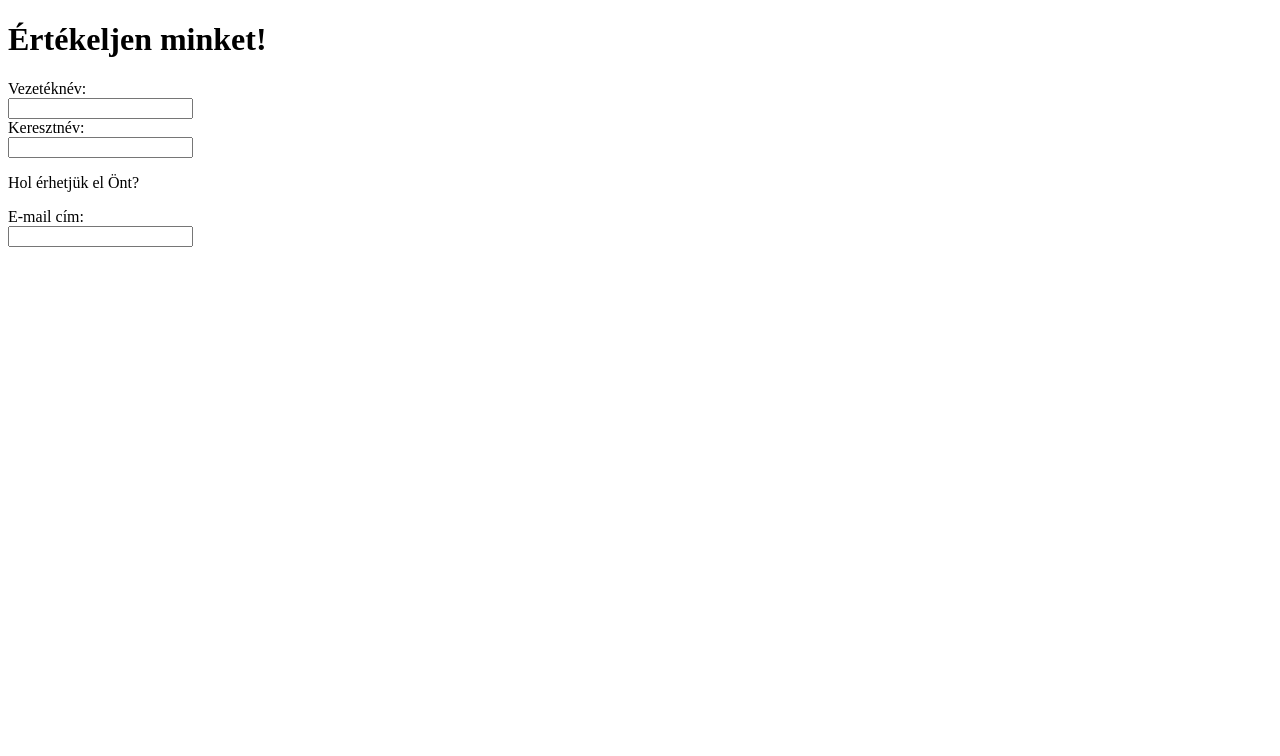
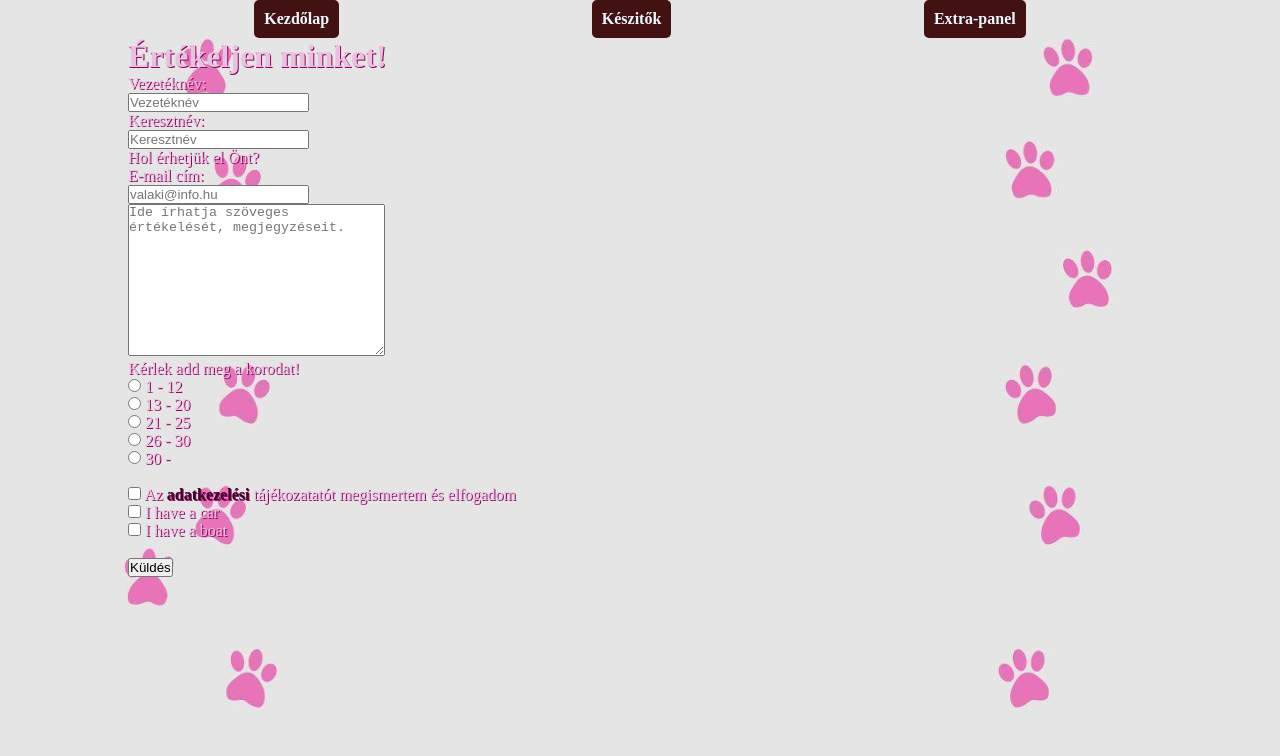
Before and after one commit to Tumpeti/Flexbox_form, a plain HTML site: page urlap.html in a window 1280 px wide. Drawn offline with Linux system fonts and the light colour scheme.

Commit message:
Form további bővítése, stílus update

```diff
--- /dev/null
+++ b/urlap.css
@@ -0,0 +1,51 @@
+*{
+    margin: 0;
+    padding: 0;
+    box-sizing: border-box;
+}
+
+/***body{
+    background-image: url(./kepek/background3.jpg);
+    background-repeat: repeat;
+    background-size: cover;
+}***/
+
+body{
+    background-image: url(kepek/background3.jpg);
+    background-repeat: repeat;
+    background-size: cover;
+}
+
+a{
+    color: rgb(65, 4, 41);
+    text-decoration: none;
+    font-weight: bold;
+  }
+
+  .button {
+    color: aliceblue;
+    background-color: rgb(66, 18, 18);
+    padding: 10px;
+    border-radius: 5px;
+  }
+  .button:hover{
+    background-color: pink;
+    color: black;
+  }
+a{
+    text-decoration: none;
+}
+  main{
+    width: 80%;
+    margin: auto;
+  }
+
+main header h1, form {
+    color: rgb(233, 192, 221);
+    text-shadow: rgb(143, 5, 97) 1px 1px;
+}
+
+.nav-bar{
+    display: flex;
+    justify-content: space-around;
+}
--- a/urlap.html
+++ b/urlap.html
@@ -1,33 +1,68 @@
 <!DOCTYPE html>
 <html lang="hu">
+
 <head>
     <meta charset="UTF-8">
     <meta name="description" content="Rózsaszín párduc képrregény">
     <meta name="keywords" content="Rózsaszín párduc, képregény">
     <meta name="author" content="Pozsa Marcell, Tumpek Péter">
     <meta name="viewport" content="width=device-width, initial-scale=1.0">
-    <link rel="stylesheet" href="style.css">
+    <link rel="stylesheet" href="urlap.css">
     <title>Rózsaszín párduc</title>
 </head>
+
 <body>
     <main>
+        <nav class="nav-bar">
+            <a class="button" href="#">Kezdőlap</a>
+            <a class="button" href="#">Készitők</a>
+            <a class="button" href="#">Extra-panel</a>
+        </nav>
         <header>
             <h1>Értékeljen minket!</h1>
         </header>
         <article>
             <form>
                 <label for="vezeteknev">Vezetéknév:</label><br>
-                <input type="text" id="vezeteknev" name="vezeteknev"><br>
+                <input type="text" id="vezeteknev" name="vezeteknev" placeholder="Vezetéknév"><br>
                 <label for="lname">Keresztnév:</label><br>
-                <input type="text" id="keresztnev" name="keresztnev"><br>
+                <input type="text" id="keresztnev" name="keresztnev" placeholder="Keresztnév"><br>
 
                 <p>Hol érhetjük el Önt?</p>
                 <label for="email">E-mail cím:</label><br>
-                <input type="email" id="email" name="email"><br>
+                <input type="email" id="email" name="email" placeholder="valaki@info.hu"><br>
                 <form action="/action_page.php" autocomplete="on">
-              </form>
+                    <textarea name="message" rows="10" cols="30"
+                        placeholder="Ide írhatja szöveges értékelését, megjegyzéseit."></textarea><br>
+                    <p>Kérlek add meg a korodat!</p>
+                    <input type="radio" id="kor1" name="kor" value="12">
+                    <label for="kor1">1 - 12</label><br>
+
+                    <input type="radio" id="kor2" name="kor" value="20">
+                    <label for="kor2">13 - 20</label><br>
+
+                    <input type="radio" id="kor3" name="kor" value="25">
+                    <label for="kor3">21 - 25</label><br>
+
+                    <input type="radio" id="kor4" name="kor" value="30">
+                    <label for="kor4">26 - 30</label><br>
+
+                    <input type="radio" id="kor5" name="kor" value="30+">
+                    <label for="kor5">30 - </label><br><br>
+
+                    <input type="checkbox" id="adatkezeles" name="adatkezeles" value="adatkezeles_elfogadva">
+                    <label for="adatkezeles"> Az <a href="https://en.wikipedia.org/wiki/General_Data_Protection_Regulation" target="_blank">adatkezelési</a> tájékozatatót megismertem és elfogadom</label><br>
+                    <input type="checkbox" id="vehicle2" name="vehicle2" value="Car">
+                    <label for="vehicle2"> I have a car</label><br>
+                    <input type="checkbox" id="vehicle3" name="vehicle3" value="Boat">
+                    <label for="vehicle3"> I have a boat</label><br><br>
+
+                    <input type="submit" value="Küldés"><br>
+                    <br><br>
+                </form>
         </article>
         <footer></footer>
     </main>
 </body>
+
 </html>
```
Also changed, not shown: kepek/background3.jpg (added), mainpage.css (line endings or trailing spaces).
